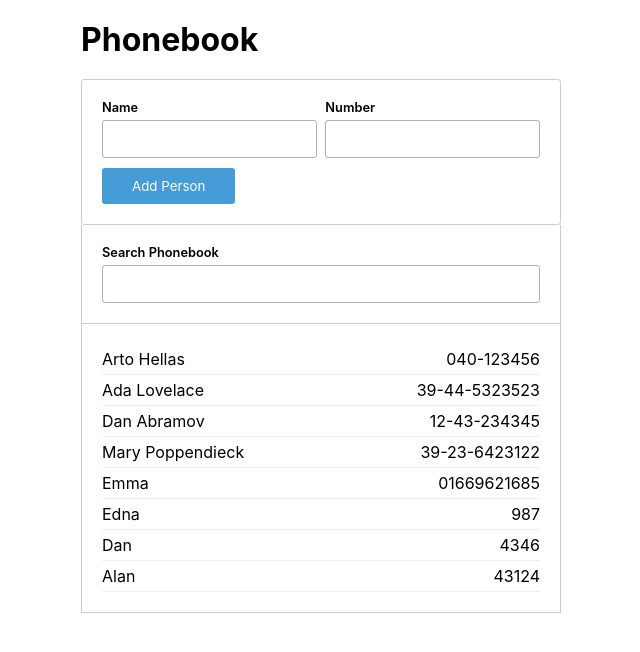
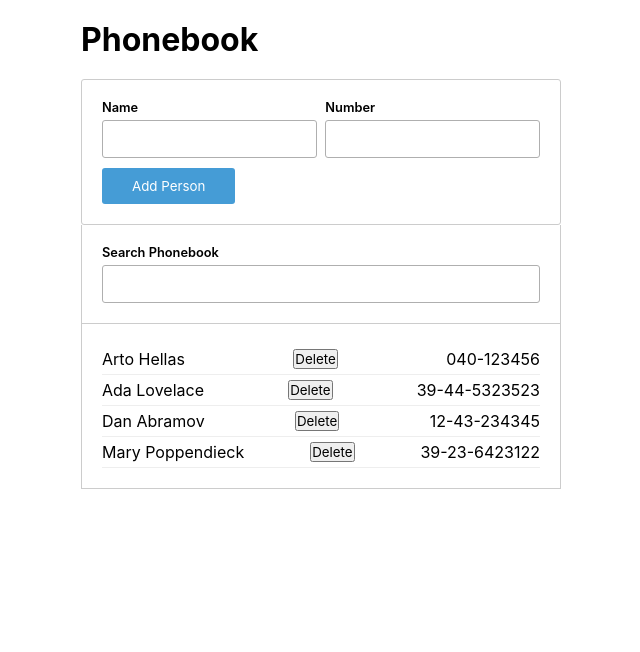
Before and after one commit to danphillipsuk/fullstackopen2022, a React (Create React App) app in the folder part2/phonebook/: page / in a window 1280 px wide. Shown: the top 652 px of the page, without its empty margins (319-959 px from the left). Built offline with nearby package versions, Linux system fonts and the light colour scheme; data requests are answered from the project's data file.

Commit message:
Working on exercise 2.17 - partially completed - DOM not updating

```diff
--- a/part2/phonebook/db.json
+++ b/part2/phonebook/db.json
@@ -19,26 +19,6 @@
       "name": "Mary Poppendieck",
       "number": "39-23-6423122",
       "id": 4
-    },
-    {
-      "name": "Emma",
-      "number": "01669621685",
-      "id": 6
-    },
-    {
-      "name": "Edna",
-      "number": "987",
-      "id": 7
-    },
-    {
-      "name": "Dan",
-      "number": "4346",
-      "id": 8
-    },
-    {
-      "name": "Alan",
-      "number": "43124",
-      "id": 9
     }
   ]
 }
--- a/part2/phonebook/src/App.js
+++ b/part2/phonebook/src/App.js
@@ -39,6 +39,7 @@ const App = () => {
 
       <Filter
         persons={persons}
+        setPersons={setPersons}
         newfilter={newfilter}
         handleFilter={handleFilter}
         setFilter={setFilter}
--- a/part2/phonebook/src/components/Filter.js
+++ b/part2/phonebook/src/components/Filter.js
@@ -1,5 +1,5 @@
 import Persons from "./Persons"
-const Filter = ({persons, newfilter, handleFilter}) => {
+const Filter = ({persons, newfilter, handleFilter, setPersons}) => {
 
   let filtered;
   let peopleToShow;
@@ -23,7 +23,7 @@ const Filter = ({persons, newfilter, handleFilter}) => {
           <input newfilter={newfilter} onChange={handleFilter} id="filterInp"/>
         </form>
       </div>
-      <Persons persons={peopleToShow}/>
+      <Persons persons={peopleToShow} setPersons={setPersons}/>
     </>
   )
 
--- a/part2/phonebook/src/components/People.js
+++ b/part2/phonebook/src/components/People.js
@@ -1,7 +1,25 @@
-const People = ({ individual }) => {
+import personService from '../services/persons'
+
+const People = ({ individual, setPersons }) => {
+
+  const deletePerson = (event) => {
+    const userId = event.target.value;
+    const userName = event.target.name;
+    personService
+      .deletePerson(userId, userName)
+  }
 
   return (
-    <li>{individual.name}<span>{individual.number}</span></li>
+    <li>
+      {individual.name}
+      <button
+        onClick={deletePerson}
+        value={individual.id}
+        name={individual.name}
+      >Delete</button>
+      <span>{individual.number}</span>
+
+    </li>
   )
 }
 
--- a/part2/phonebook/src/components/Persons.js
+++ b/part2/phonebook/src/components/Persons.js
@@ -1,10 +1,10 @@
 import People from "./People";
 
-const Persons = ({persons}) => {
+const Persons = ({persons, setPersons }) => {
   return (
     <ul id="phoneBook">
       {persons.map(people =>
-        <People key={people.id} individual={people} />
+        <People key={people.id} individual={people} setPersons={setPersons}/>
       )}
     </ul>
   )
--- a/part2/phonebook/src/services/persons.js
+++ b/part2/phonebook/src/services/persons.js
@@ -11,7 +11,16 @@ const create = newObject => {
   return request.then(response => response.data);
 }
 
+const deletePerson = (id, name) => {
+  const res = window.confirm(`Delete ${name} from phonebook?`)
+    if(res) {
+      axios
+      .delete(`http://localhost:3001/persons/${id}`)
+    }
+}
+
 export default {
   getAll,
-  create
+  create,
+  deletePerson
 }
```
